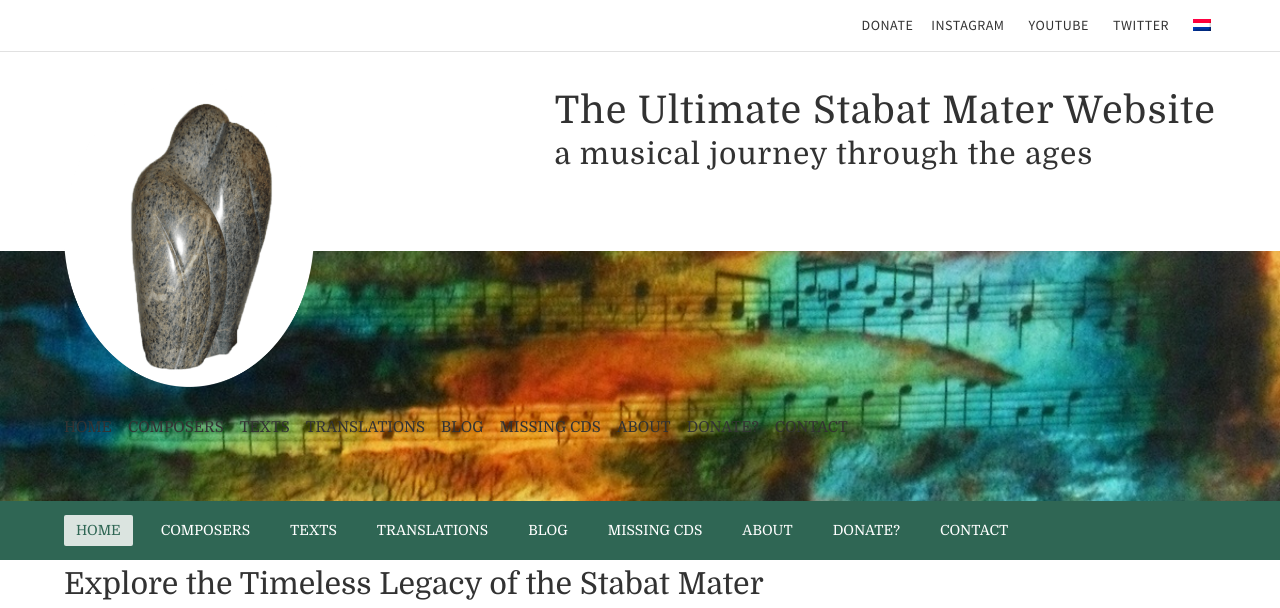
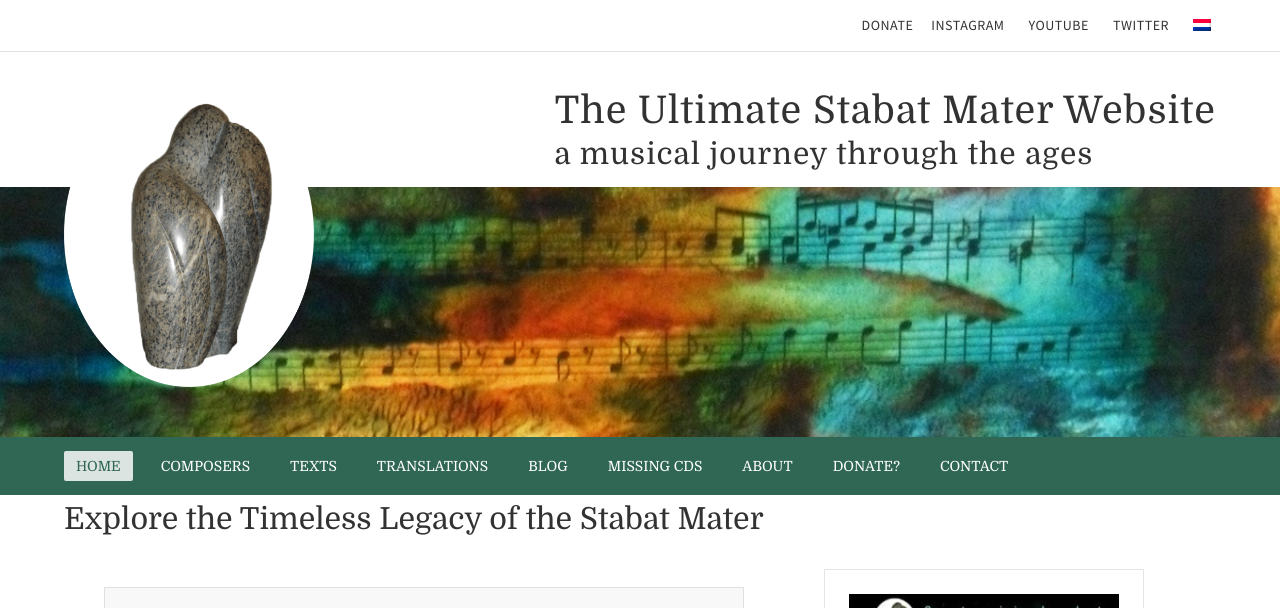
Before and after one commit to mrnspam/stabmat-redo, a Jekyll site: the page built from index.md, in a window 1280 px wide and 900 px high, cut to the strip 0-608 px from the top of the window. Built offline with Jekyll 4.4.1, drawn with Linux system fonts in a browser that asks for light colours; a style sheet for code colours, icons or effects is not loaded.

Commit message:
Remove primary menu markup

```diff
--- a/_includes/primary-nav.html
+++ b/_includes/primary-nav.html
@@ -25,39 +25,4 @@
       </aside>
     </div>
   </div>
-  <div id="mai-menu" class="mai-menu">
-    <div class="mai-menu-outer">
-      <div class="mai-menu-inner">
-        <!--
-        <form class="search-form" method="get" action="{{ '/' | relative_url }}" role="search">
-          <label class="search-form-label screen-reader-text" for="searchform-2">Search this website</label>
-          <input class="search-form-input" type="search" name="s" id="searchform-2" placeholder="Search this website" />
-          <input class="search-form-submit" type="submit" value="Search" />
-          <meta content="{{ '/' | relative_url }}?s={s}" />
-        </form>
-        -->
-        <div class="menu-hoofdmenu-container">
-          <ul id="menu-hoofdmenu" class="menu">
-            <li class="menu-item menu-item-home current-menu-item"><a href="{{ '/' | relative_url }}" aria-current="page">Home</a></li>
-            <li class="menu-item menu-item-has-children">
-              <a href="{{ '/stabat-mater-composer/' | relative_url }}">Composers</a>
-              <ul class="sub-menu">
-                <li class="menu-item"><a href="{{ '/stabat-mater-composer/alphabetically/' | relative_url }}">Alphabetically</a></li>
-                <li class="menu-item"><a href="{{ '/stabat-mater-composer/countries-of-origin/' | relative_url }}">By country of origin</a></li>
-                <li class="menu-item"><a href="{{ '/stabat-mater-composer/chronologically/' | relative_url }}">Chronologically</a></li>
-                <li class="menu-item"><a href="{{ '/stabat-mater-composer/duration/' | relative_url }}">By duration</a></li>
-              </ul>
-            </li>
-            <li class="menu-item"><a href="{{ '/stabat-mater-dolorosa-about-the-poem/' | relative_url }}">Texts</a></li>
-            <li class="menu-item"><a href="{{ '/stabat-mater-translations-and-languages/' | relative_url }}">Translations</a></li>
-            <li class="menu-item"><a href="{{ '/stabat-mater-blog/' | relative_url }}">Blog</a></li>
-            <li class="menu-item"><a href="{{ '/stabat-mater-cd-collection/' | relative_url }}">Missing CDs</a></li>
-            <li class="menu-item"><a href="{{ '/stabat-mater-foundation/' | relative_url }}">About</a></li>
-            <li class="menu-item"><a href="{{ '/stabat-mater-collection-support/' | relative_url }}">Donate?</a></li>
-            <li class="menu-item"><a href="{{ '/contact/' | relative_url }}">Contact</a></li>
-          </ul>
-        </div>
-      </div>
-    </div>
-  </div>
 </div>
```
